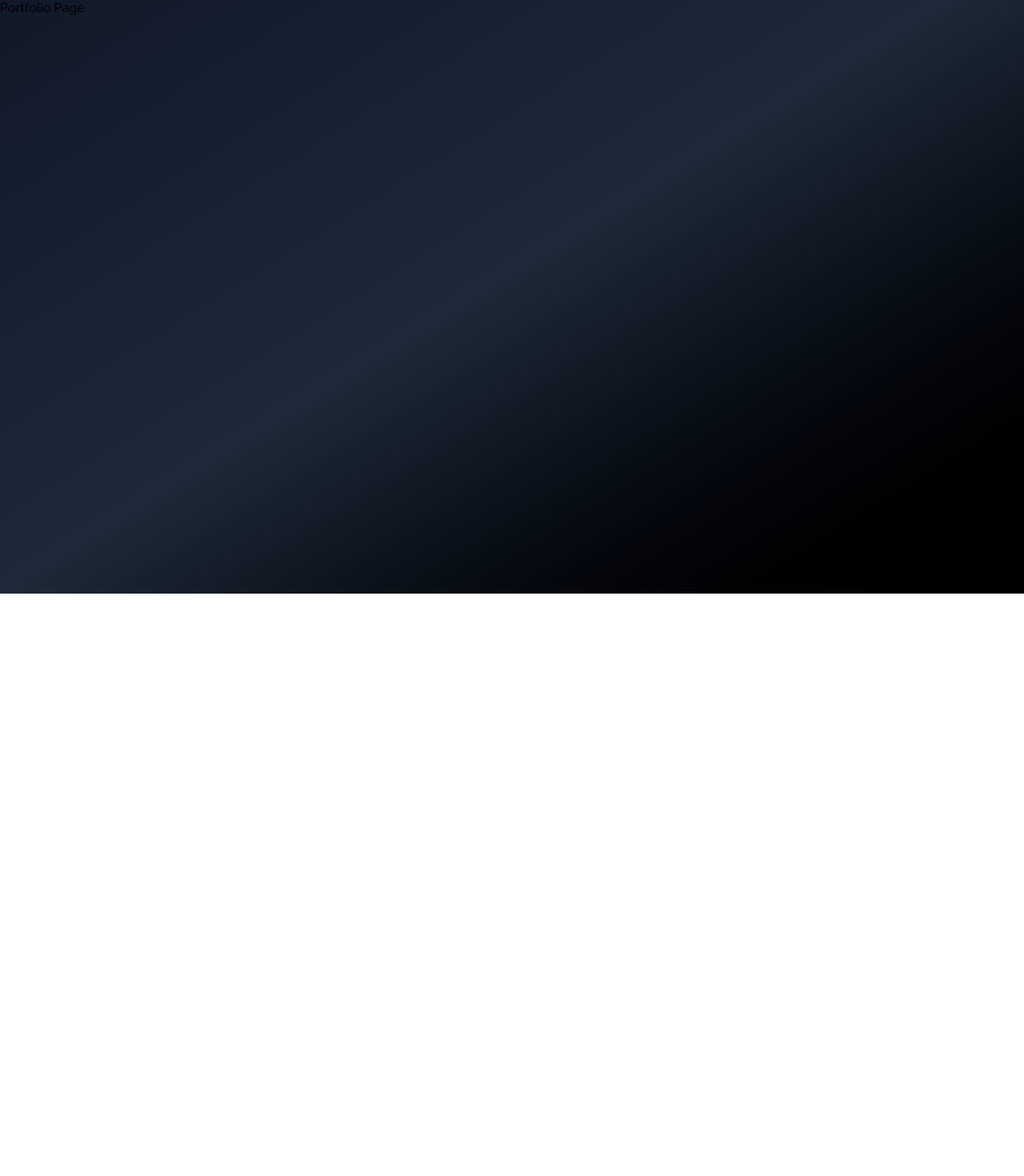
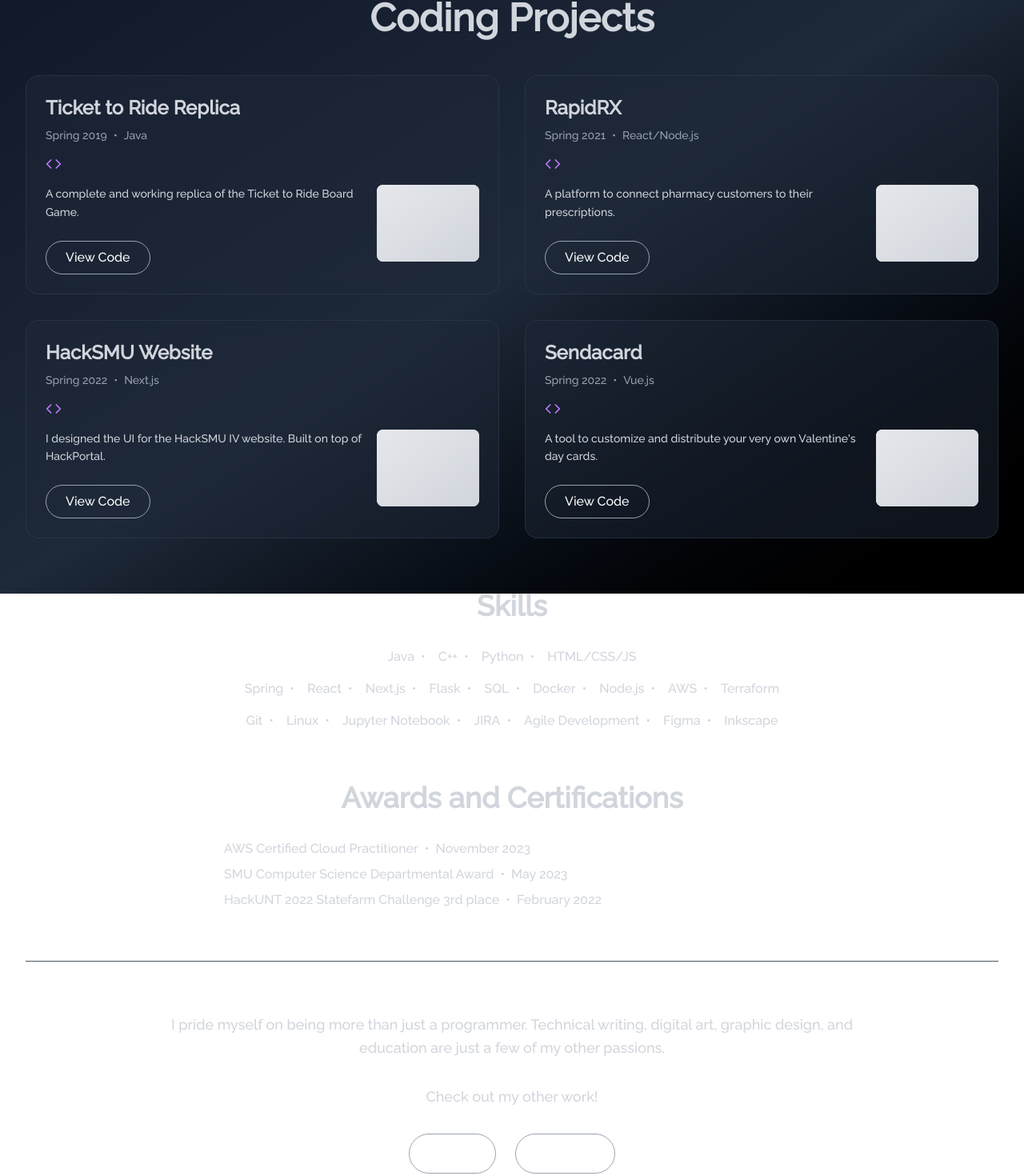
Before and after one commit to mplennon617/personal-website, a React (Vite) app: page /portfolio in a window 1280 px wide. Shown: the part 58-1528 px from the top of the page at 80% size. Before the commit the page ends 800 px from the top, so only its background shows below. Built offline with nearby package versions, Linux system fonts and the light colour scheme.

Commit message:
Add portfolio page

```diff
--- a/src/components/Navbar.tsx
+++ b/src/components/Navbar.tsx
@@ -7,8 +7,8 @@ const Navbar = () => {
   const navItems = [
     { label: 'Home', path: '/' },
     { label: 'About Me', path: '/about' },
+    { label: 'Portfolio', path: '/portfolio' },
     { label: 'Blogs', path: '/blogs' },
-    { label: 'Portfolio', path: '/portfolio' },
     { label: 'Designs', path: '/designs' },
     { label: 'Contact', path: '/contact' },
   ];
--- a/src/pages/About.tsx
+++ b/src/pages/About.tsx
@@ -137,11 +137,11 @@ function About() {
 
             {/* Bottom Navigation */}
             <div className="flex justify-center gap-6">
+                <Link to="/portfolio" className="border border-gray-400 text-white px-8 py-3 rounded-full hover:bg-white hover:text-black transition-all duration-300 font-medium">
+                Portfolio
+                </Link>
                 <Link to="/blogs" className="border border-gray-400 text-white px-8 py-3 rounded-full hover:bg-white hover:text-black transition-all duration-300 font-medium">
                 Blogs
-                </Link>
-                <Link to="/portfolio" className="border border-gray-400 text-white px-8 py-3 rounded-full hover:bg-white hover:text-black transition-all duration-300 font-medium">
-                Portfolio
                 </Link>
                 <Link to="/designs" className="border border-gray-400 text-white px-8 py-3 rounded-full hover:bg-white hover:text-black transition-all duration-300 font-medium">
                 Designs
--- a/src/pages/Blogs.tsx
+++ b/src/pages/Blogs.tsx
@@ -1,5 +1,5 @@
 import React, { useState } from 'react';
-import { GraduationCap, ArrowUp, ChevronUp, Cpu, ArrowUpToLine } from 'lucide-react';
+import { GraduationCap, Cpu, ArrowUpToLine } from 'lucide-react';
 
 function Blogs() {
     const [visibleBlogs, setVisibleBlogs] = useState(4);
--- a/src/pages/Designs.tsx
+++ b/src/pages/Designs.tsx
@@ -1,6 +1,9 @@
 function Designs() {
     return (
-        <p>Designs Page</p>
+        <div className="text-gray-300">
+            <p className="text-center font-semibold">...UNDER CONSTRUCTION...</p>
+
+        </div>
     );
 }
 export default Designs;
--- a/src/pages/Portfolio.tsx
+++ b/src/pages/Portfolio.tsx
@@ -1,6 +1,192 @@
+import React from 'react';
+import { Code, Heart } from 'lucide-react';
+import { Link } from 'react-router-dom';
+
 function Portfolio() {
-    return (
-        <p>Portfolio Page</p>
-    );
+    const projects = [
+    {
+      id: 1,
+      title: "Ticket to Ride Replica",
+      date: "Spring 2019",
+      tech: "Java",
+      description: "A complete and working replica of the Ticket to Ride Board Game.",
+      gitUrl: "https://github.com/mplennon617/TicketToRide",
+      icon: <Code className="w-5 h-5 text-purple-400" />
+    },
+    {
+      id: 2,
+      title: "RapidRX",
+      date: "Spring 2021",
+      tech: "React/Node.js",
+      description: "A platform to connect pharmacy customers to their prescriptions.",
+      gitUrl: "https://github.com/ConnerOzenne/Rapid-Rx",
+      icon: <Code className="w-5 h-5 text-purple-400" />
+    },
+    {
+      id: 3,
+      title: "HackSMU Website",
+      date: "Spring 2022",
+      tech: "Next.js",
+      description: "I designed the UI for the HackSMU IV website. Built on top of HackPortal.",
+      gitUrl: "https://github.com/hacksmu/hacksmu_portal",
+      icon: <Code className="w-5 h-5 text-purple-400" />
+    },
+    {
+      id: 4,
+      title: "Sendacard",
+      date: "Spring 2022",
+      tech: "Vue.js",
+      description: "A tool to customize and distribute your very own Valentine's day cards.",
+      gitUrl: "https://github.com/n-wes/sendacard",
+      icon: <Code className="w-5 h-5 text-purple-400" />
+    }
+  ];
+
+  const skills = [
+    "Java", "C++", "Python", "HTML/CSS/JS",
+    "Spring", "React", "Next.js", "Flask", "SQL", "Docker", "Node.js", "AWS", "Terraform",
+    "Git", "Linux", "Jupyter Notebook", "JIRA", "Agile Development", "Figma", "Inkscape"
+  ];
+
+  const awards = [
+    {
+      title: "AWS Certified Cloud Practitioner",
+      date: "November 2023"
+    },
+    {
+      title: "SMU Computer Science Departmental Award",
+      date: "May 2023"
+    },
+    {
+      title: "HackUNT 2022 Statefarm Challenge 3rd place",
+      date: "February 2022"
+    }
+  ];
+
+  return (
+    <div className="text-gray-300">
+
+      <div className="max-w-7xl mx-auto px-8">
+        {/* Coding Projects Section */}
+        <div className="mb-16">
+          <h1 className="text-5xl font-bold text-center mb-12">Coding Projects</h1>
+
+          <div className="grid grid-cols-1 md:grid-cols-2 gap-8">
+            {projects.map((project) => (
+              <div key={project.id} className="bg-gray-800/50 backdrop-blur-sm rounded-2xl p-6 border border-gray-700/50 hover:border-gray-600/50 transition-all duration-300">
+                <div className="mb-4">
+                  <h3 className="text-2xl font-bold mb-2">{project.title}</h3>
+                  <div className="flex items-center gap-2 text-gray-400 text-sm mb-4">
+                    <span>{project.date}</span>
+                    <span>•</span>
+                    <span>{project.tech}</span>
+                  </div>
+                  <div className="flex items-center gap-2 mb-4">
+                    {project.icon}
+                  </div>
+                </div>
+
+                <div className="flex gap-4">
+                  <div className="flex-1">
+                    <p className="text-gray-300 text-sm leading-relaxed mb-6">
+                      {project.description}
+                    </p>
+
+                    <button className="border border-gray-400 text-white px-6 py-2 rounded-full hover:bg-white hover:text-black transition-all duration-300 font-medium mr-4 mb-2 lg:mb-0">
+                      <a href={project.gitUrl} target="_blank">View Code</a>
+                    </button>
+                    {/* <button className="border border-gray-400 text-white px-6 py-2 rounded-full hover:bg-white hover:text-black transition-all duration-300 font-medium">
+                      Learn More
+                    </button> */}
+                  </div>
+
+                  {/* Project Image Placeholder */}
+                  <div className="w-32 h-24 bg-gray-100 rounded-lg flex-shrink-0">
+                    <div className="w-full h-full bg-gradient-to-br from-gray-200 to-gray-300 rounded-lg"></div>
+                  </div>
+                </div>
+              </div>
+            ))}
+          </div>
+        </div>
+
+        {/* My Skills Section */}
+        <div className="mb-16">
+          <h2 className="text-4xl font-bold text-center mb-8">Skills</h2>
+
+          <div className="text-center space-y-4">
+            <div className="flex flex-wrap justify-center gap-2">
+              {skills.slice(0, 4).map((skill, index) => (
+                <span key={index} className="text-gray-300">
+                  {skill}
+                  {index < 3 && <span className="mx-2">•</span>}
+                </span>
+              ))}
+            </div>
+
+            <div className="flex flex-wrap justify-center gap-2">
+              {skills.slice(4, 13).map((skill, index) => (
+                <span key={index} className="text-gray-300">
+                  {skill}
+                  {index < 8 && <span className="mx-2">•</span>}
+                </span>
+              ))}
+            </div>
+
+            <div className="flex flex-wrap justify-center gap-2">
+              {skills.slice(13).map((skill, index) => (
+                <span key={index} className="text-gray-300">
+                  {skill}
+                  {index < skills.slice(13).length - 1 && <span className="mx-2">•</span>}
+                </span>
+              ))}
+            </div>
+          </div>
+        </div>
+
+        {/* Awards and Certifications Section */}
+        <div className="mb-16">
+          <h2 className="text-4xl font-bold text-center mb-8">Awards and Certifications</h2>
+
+          <div className="max-w-3xl mx-auto">
+            <ul className="space-y-2 text-gray-300">
+              {awards.map((award, index) => (
+                <li key={index} className="flex items-center">
+                  <span className="w-2 h-2 bg-white rounded-full mr-4 flex-shrink-0"></span>
+                  <span className="font-medium">{award.title}</span>
+                  <span className="mx-2">•</span>
+                  <span>{award.date}</span>
+                </li>
+              ))}
+            </ul>
+          </div>
+        </div>
+
+        {/* Separator Line */}
+        <div className="border-t border-gray-600 mb-16"></div>
+
+        {/* Personal Statement */}
+        <div className="mb-12 text-center max-w-4xl mx-auto">
+          <p className="text-lg text-gray-300 leading-relaxed mb-8">
+            I pride myself on being more than just a programmer. Technical writing, digital art, graphic design, and
+            education are just a few of my other passions.
+          </p>
+
+          <p className="text-lg text-gray-300 mb-8">
+            Check out my other work!
+          </p>
+
+          <div className="flex justify-center gap-6">
+            <Link to="/blogs" className="border border-gray-400 text-white px-8 py-3 rounded-full hover:bg-white hover:text-black transition-all duration-300 font-medium">
+              Blogs
+            </Link>
+            <Link to="/designs" className="border border-gray-400 text-white px-8 py-3 rounded-full hover:bg-white hover:text-black transition-all duration-300 font-medium">
+              Designs
+            </Link>
+          </div>
+        </div>
+      </div>
+    </div>
+  );
 }
 export default Portfolio;
```
